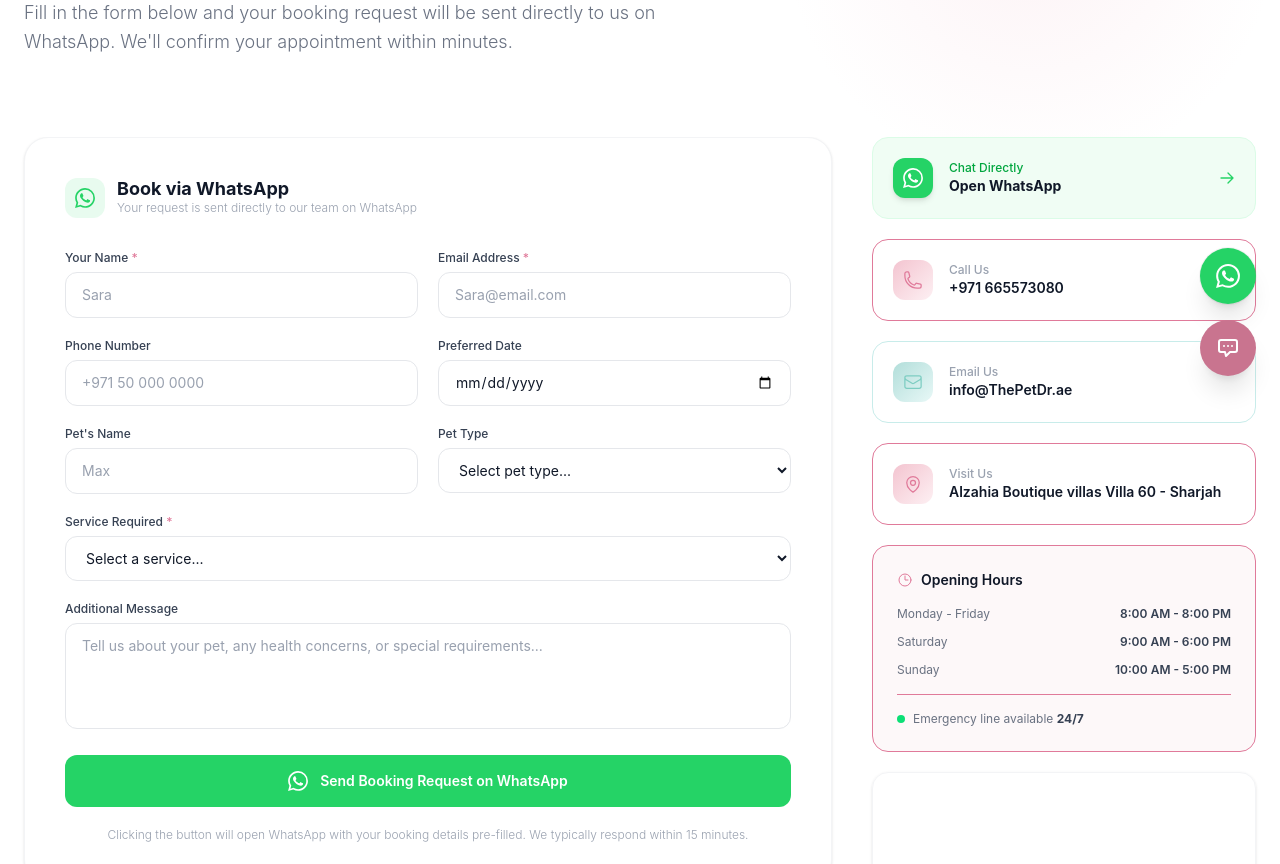
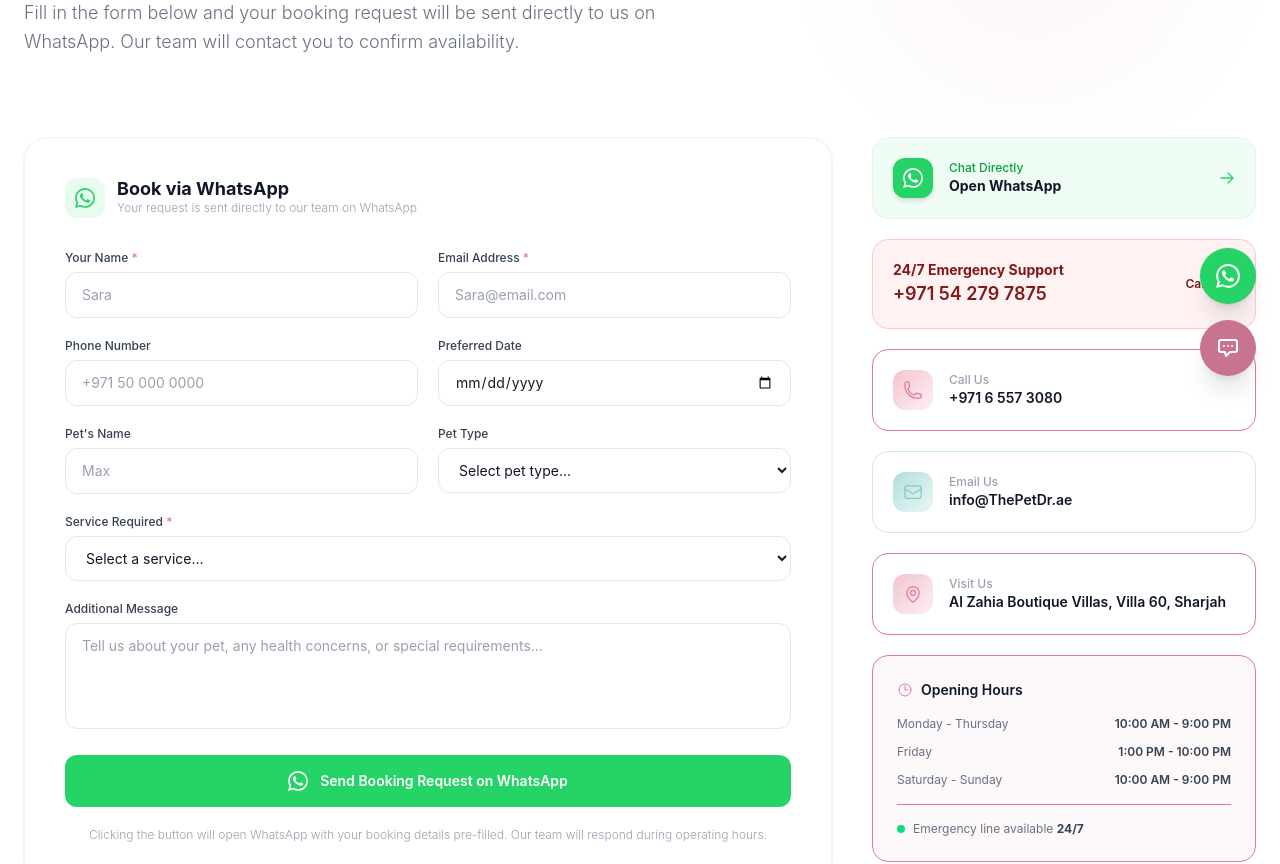
Before and after one commit to Thepetdr/thepetdr, a Next.js app: page /contact in a window 1280 px wide. Shown: the part 400-1264 px from the top of the page. Built offline with nearby package versions, Linux system fonts and the light colour scheme; grey boxes are pictures that could not be loaded.

Commit message:
SEO: improve search metadata, contact accuracy and emergency access

```diff
--- a/app/contact/page.tsx
+++ b/app/contact/page.tsx
@@ -3,20 +3,24 @@ import { useState } from "react";
 import Link from "next/link";
 
 // ── CONFIG ── Replace with your actual WhatsApp number (no + or spaces)
-const WHATSAPP_NUMBER = "971665573080";
+const WHATSAPP_NUMBER = "97165573080";
 
 const hours = [
-  { day: "Monday - Friday", time: "8:00 AM - 8:00 PM" },
-  { day: "Saturday", time: "9:00 AM - 6:00 PM" },
-  { day: "Sunday", time: "10:00 AM - 5:00 PM" },
+  { day: "Monday - Thursday", time: "10:00 AM - 9:00 PM" },
+  { day: "Friday", time: "1:00 PM - 10:00 PM" },
+  { day: "Saturday - Sunday", time: "10:00 AM - 9:00 PM" },
 ];
 
 const services = [
   "Veterinary Care",
+  "Cat Boarding",
+  "Dog Boarding",
   "Grooming Salon",
+  "Vaccinations",
+  "Surgery",
+  "Dental Care",
+  "Emergency Vet",
   "Pet Shop",
-  "Dog Park & Pools",
-  "Holistic Regimens",
   "General Inquiry",
 ];
 
@@ -98,7 +102,7 @@ _Sent via ThePetDr Website_
             </h1>
             <p className="text-lg text-gray-500 font-light leading-relaxed">
               Fill in the form below and your booking request will be sent directly
-              to us on WhatsApp. We&apos;ll confirm your appointment within minutes.
+              to us on WhatsApp. Our team will contact you to confirm availability.
             </p>
           </div>
         </div>
@@ -274,7 +278,7 @@ _Sent via ThePetDr Website_
 
                 <p className="text-center text-xs text-gray-400 font-light">
                   Clicking the button will open WhatsApp with your booking details pre-filled.
-                  We typically respond within 15 minutes.
+                  Our team will respond during operating hours.
                 </p>
               </form>
             </div>
@@ -304,6 +308,8 @@ _Sent via ThePetDr Website_
               </svg>
             </a>
 
+            <a href="tel:+971542797875" className="flex items-center justify-between gap-4 p-5 rounded-2xl border border-red-200 bg-red-50 text-red-900 hover:shadow-md transition-shadow" aria-label="Call the 24/7 emergency veterinary support number"><span><strong className="block text-sm">24/7 Emergency Support</strong><span className="block text-lg font-semibold">+971 54 279 7875</span></span><span className="text-xs font-semibold">Call now</span></a>
+
             {/* Contact cards */}
             {[
               {
@@ -313,8 +319,8 @@ _Sent via ThePetDr Website_
                   </svg>
                 ),
                 label: "Call Us",
-                value: "+971 665573080",
-                href: "tel:+971665573080",
+                value: "+971 6 557 3080",
+                href: "tel:+97165573080",
                 accent: "pink",
               },
               {
@@ -336,8 +342,8 @@ _Sent via ThePetDr Website_
                   </svg>
                 ),
                 label: "Visit Us",
-                value: "Alzahia Boutique villas Villa 60 - Sharjah",
-                href: "https://maps.google.com",
+                value: "Al Zahia Boutique Villas, Villa 60, Sharjah",
+                href: "https://www.google.com/maps/search/?api=1&query=The%20Pet%20Doctor%20Center%20Al%20Zahia%20Sharjah",
                 accent: "pink",
               },
             ].map((c) => (
```
